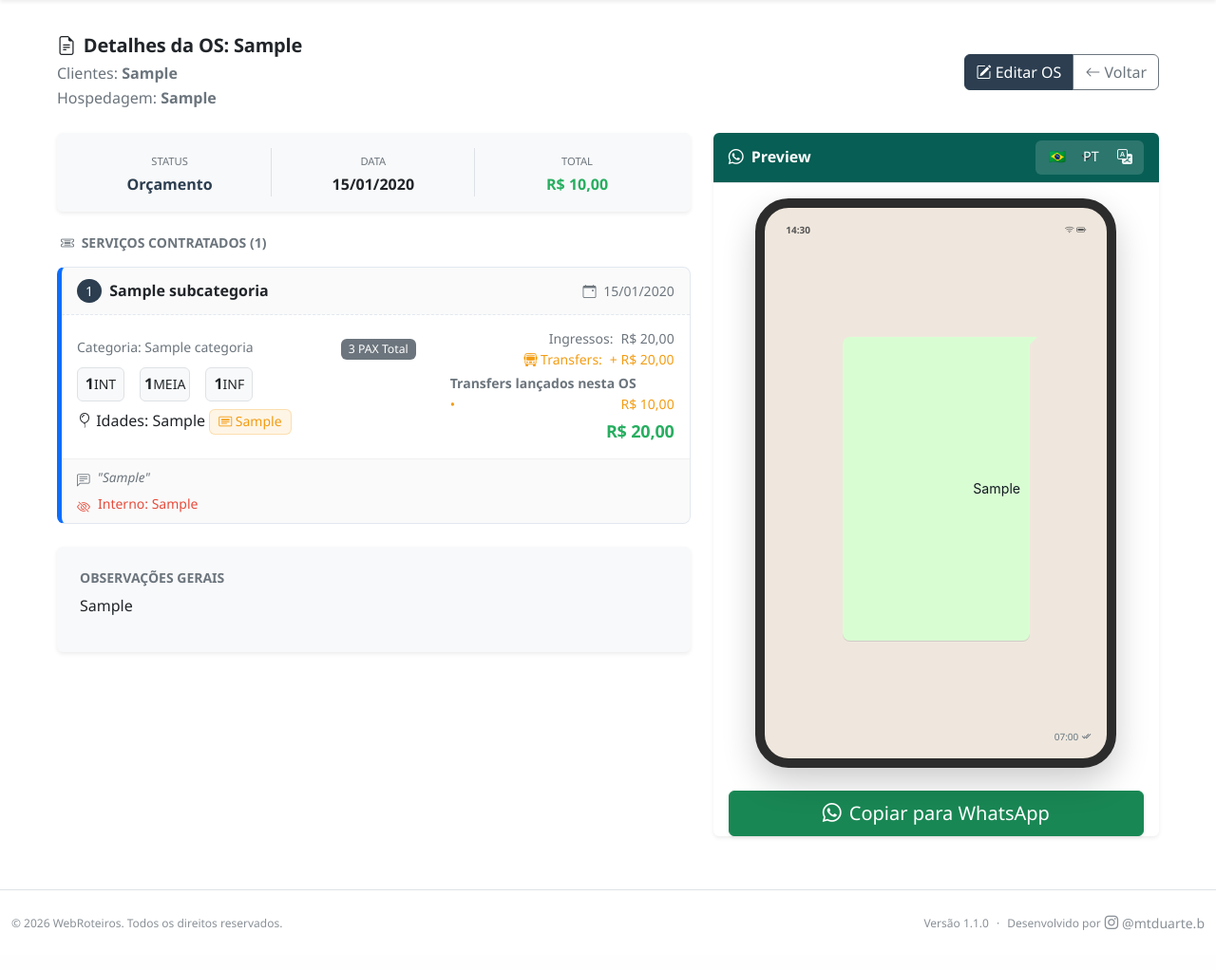
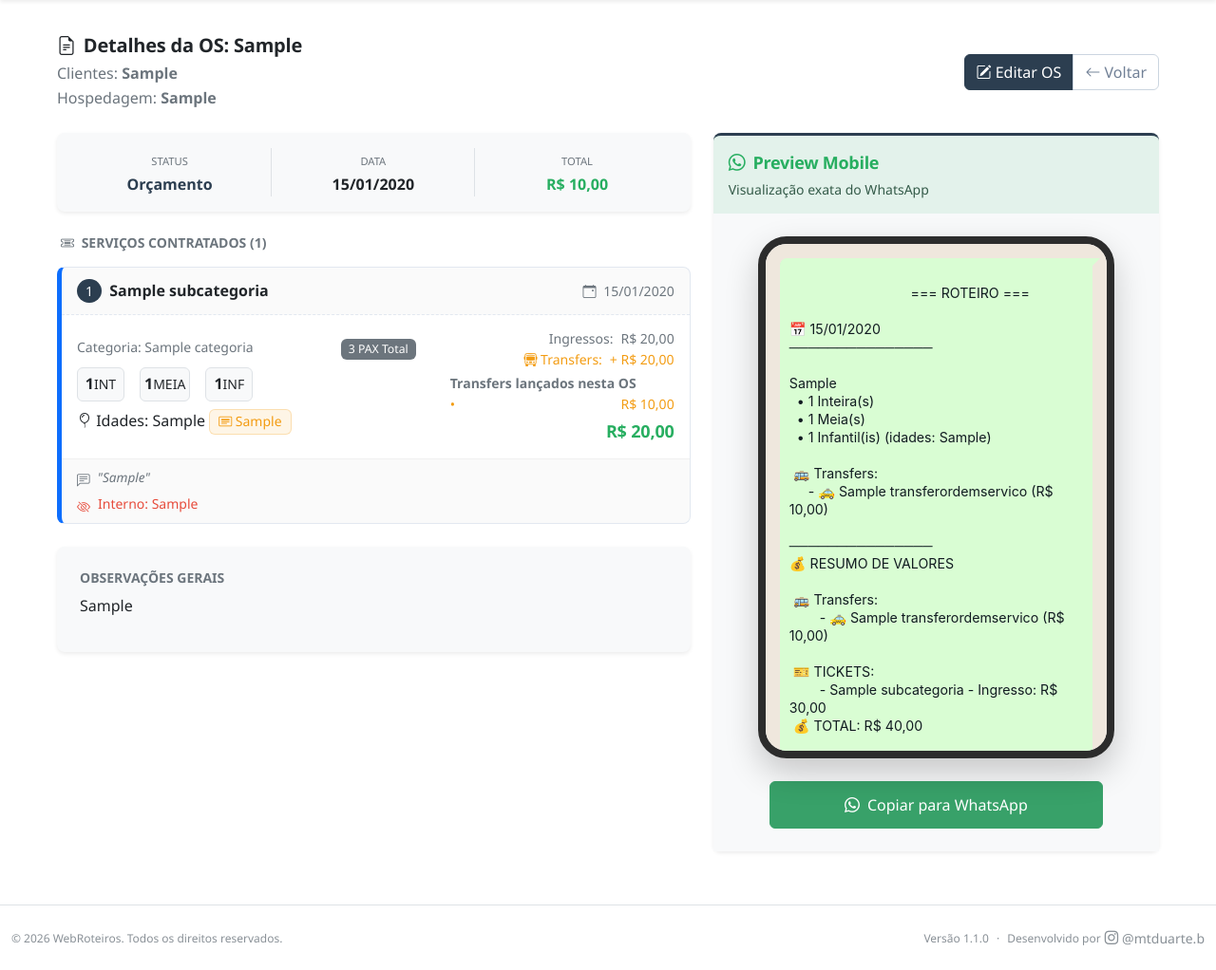
Before and after one commit to download2t/webReceptivo, a Django app: page /servicos/lancamentos/1/ in a window 1280 px wide. Shown: the part 65-1087 px from the top of the page at 95% size. Before the commit the page ends 1045 px from the top, so only its background shows below. Run offline with Django 5.2, Linux system fonts and the light colour scheme; a user stored in the database is signed in; tables that the repository leaves empty hold one stand-in row (values such as "Sample post"); grey boxes marked "Sample" are stand-in pictures; some libraries are stand-ins or nearby versions.

Commit message:
alterações em visualização 2

```diff
--- a/static/css/ordem_servico_detail.css
+++ b/static/css/ordem_servico_detail.css
@@ -124,15 +124,15 @@
 /* A MOLDURA DO CELULAR */
 .whatsapp-screen {
     width: 100%;
-    max-width: 380px;
-    height: 600px;
+    max-width: 375px;
+    height: 550px;
     /* FORÇA CORES CLARAS DENTRO DO CELULAR SEMPRE */
     background-color: #efe7dd !important;
     color: #333 !important;
     margin: 0 auto;
-    border: 10px solid #2c2c2c;
-    border-radius: 35px;
-    padding: 15px 12px;
+    border: 8px solid #2c2c2c;
+    border-radius: 30px;
+    padding: 15px;
     overflow-y: auto;
     display: flex;
     flex-direction: column;
@@ -164,15 +164,13 @@
     line-height: 19px;
     white-space: pre-wrap;
     word-wrap: break-word;
-    align-self: center;
-    max-width: 95%;
-    margin-bottom: auto;
-    margin-top: auto;
+    align-self: stretch;
+    width: 100%;
+    max-width: 100%;
+    margin: 0;
     text-align: left;
-    min-height: 320px;
-    display: flex;
-    align-items: center;
-    justify-content: center;
+    min-height: 0;
+    display: block;
 }
 
 .whatsapp-bubble::after {
@@ -197,6 +195,16 @@
     margin-top: 2px;
     margin-right: 5px;
     align-self: flex-end;
+}
+
+.whatsapp-screen .ticket-card,
+.whatsapp-screen .ticket-body,
+.whatsapp-screen .ticket-header {
+    font-family: inherit;
+}
+
+.whatsapp-screen .ticket-card {
+    box-shadow: none;
 }
 
 .whatsapp-screen::-webkit-scrollbar {
--- a/static/js/ordem_servico_detail.js
+++ b/static/js/ordem_servico_detail.js
@@ -22,7 +22,7 @@ function getCookie(name) {
 }
 
 function copiarRoteiro() {
-  const roteiroElement = document.getElementById("roteiroText");
+  const roteiroElement = document.getElementById("roteiroPreview") || document.getElementById("roteiroText");
   if (!roteiroElement) return;
 
   // innerText é crucial para manter a quebra de linha visual correta
@@ -71,7 +71,7 @@ function fallbackCopia(text) {
 async function traduzirRoteiro() {
   const languageSelector = document.getElementById("languageSelector");
   const targetLang = languageSelector.value;
-  const roteiroText = document.getElementById("roteiroText");
+  const roteiroText = document.getElementById("roteiroPreview") || document.getElementById("roteiroText");
   const loadingDiv = document.getElementById("loadingTranslation");
   const avisoErro = document.getElementById("avisoErro");
   const translateBtn = document.getElementById("translateBtn");
--- a/templates/servicos/os/ordem_servico_detail.html
+++ b/templates/servicos/os/ordem_servico_detail.html
@@ -5,6 +5,7 @@
 {% block page_title %}{{ title }}{% endblock %}
 
 {% block extra_css %}
+<link rel="stylesheet" href="{% static 'css/ordem_servico_form.css' %}">
 <link rel="stylesheet" href="{% static 'css/ordem_servico_detail.css' %}">
 {% endblock %}
 
@@ -190,59 +191,25 @@
 
         <div class="col-lg-5">
             <div class="whatsapp-sticky-container">
-                <div class="card shadow-sm border-0 bg-transparent">
-
-                    <div class="card-header whatsapp-preview-header py-2 rounded-top">
-                        <div class="d-flex align-items-center flex-grow-1">
-                            <i class="bi bi-whatsapp me-2"></i>
-                            <span class="fw-bold">Preview</span>
-
-                            <span id="avisoErro" class="ms-2 badge bg-white text-danger border border-danger shadow-sm" style="display:none; font-size: 0.6rem; letter-spacing: 0.5px;">
-                                TRADUÇÃO INDISPONÍVEL
-                            </span>
-                        </div>
-
-                        <div class="language-controls">
-                            <select class="form-select form-select-sm" id="languageSelector">
-                                <option value="pt" selected>🇧🇷 PT</option>
-                                <option value="en">🇺🇸 EN</option>
-                                <option value="es">🇪🇸 ES</option>
-                                <option value="fr">🇫🇷 FR</option>
-                            </select>
-
-                            <button type="button" class="btn-translate-icon" id="translateBtn" onclick="traduzirRoteiro()" title="Traduzir">
-                                <i class="bi bi-translate"></i>
-                            </button>
-                        </div>
+                <div class="card shadow-sm sticky-top border-0 border-top border-primary border-3" style="top: 1rem;">
+                    <div class="card-header bg-success bg-opacity-10 text-success py-3 border-0">
+                        <h5 class="mb-0 fw-600">
+                            <i class="bi bi-whatsapp me-2"></i>Preview Mobile
+                        </h5>
+                        <p class="text-success-emphasis small mb-0 mt-1">Visualização exata do WhatsApp</p>
                     </div>
 
-                    <div class="card-body text-center p-0 pt-3">
-
-                        <div id="loadingTranslation" class="mb-2" style="display: none;">
-                            <span class="badge bg-warning text-dark"><i class="bi bi-arrow-repeat spin"></i> Traduzindo...</span>
-                        </div>
-
+                    <div class="card-body bg-light text-center">
                         <div class="whatsapp-screen">
-                            <div class="phone-status-bar">
-                                <span>14:30</span>
-                                <span><i class="bi bi-wifi"></i> <i class="bi bi-battery-full"></i></span>
-                            </div>
-
-                            <div class="whatsapp-bubble" id="roteiroText">
-                                {{ ordem.roteiro|default:"Nenhum roteiro gerado." }}
-                            </div>
-
-                            <div class="msg-meta">
-                                {{ ordem.atualizado_em|date:"H:i" }} <i class="bi bi-check2-all text-primary"></i>
+                            <div id="roteiroPreview">
+                                {{ preview_roteiro|default:ordem.roteiro|default:"Nenhum roteiro gerado." }}
                             </div>
                         </div>
-
-                        <div class="d-grid gap-2 mt-4 px-3">
-                            <button type="button" class="btn btn-success btn-lg shadow-sm" id="copyRoteiroBtn" onclick="copiarRoteiro()">
+                        <div class="d-grid gap-2 mt-4 col-lg-10 mx-auto">
+                            <button type="button" class="btn btn-success btn-lg" id="copyRoteiroBtn" onclick="copiarRoteiro()">
                                 <i class="bi bi-whatsapp me-2"></i>Copiar para WhatsApp
                             </button>
                         </div>
-
                     </div>
                 </div>
             </div>
```
